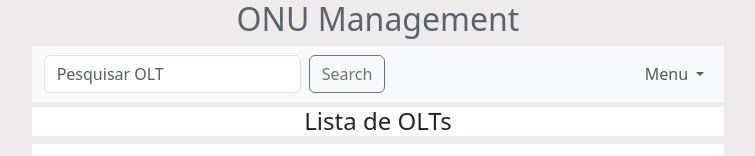
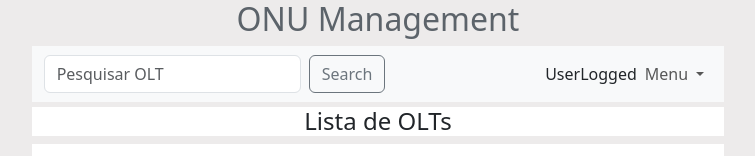
Before and after one commit to b3t0dev/OltHuaweiProject, a website: page FrontEnd/pages/Tela1/index.html in a window 1280 px wide. Shown: the top 156 px of the page, without its empty margins (262-1017 px from the left). Drawn offline with nearby package versions, Linux system fonts and the light colour scheme; no server answers.

Commit message:
Update FrontIndex

```diff
--- a/FrontEnd/pages/Tela1/index.html
+++ b/FrontEnd/pages/Tela1/index.html
@@ -24,6 +24,9 @@
                             <input class="form-control me-2" type="search" placeholder="Pesquisar OLT" aria-label="Search">
                             <button class="btn btn-outline-secondary" type="submit">Search</button>
                   </form>
+                  <div class="d-flex justify-content-end" id="userLogged">
+                    UserLogged
+                  </div>
                   <ul class="navbar-nav mb-2 mb-lg-0">
                     <li class="nav-item dropdown">
                       <a class="nav-link dropdown-toggle" href="#" role="button" data-bs-toggle="dropdown" aria-expanded="false">
```
Also changed, not shown: 1 other file.
